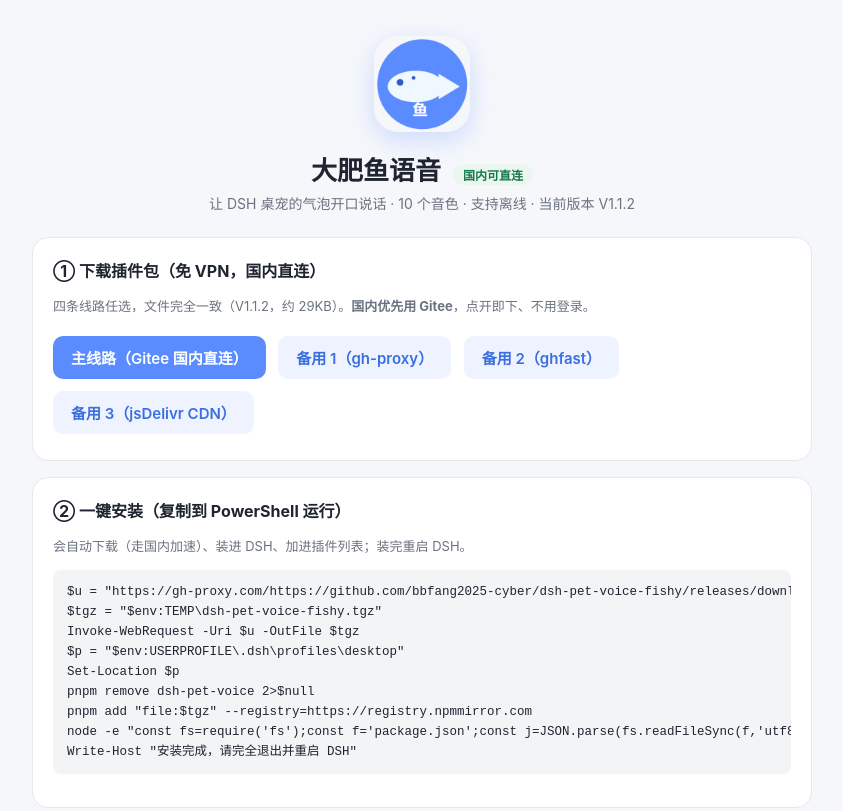
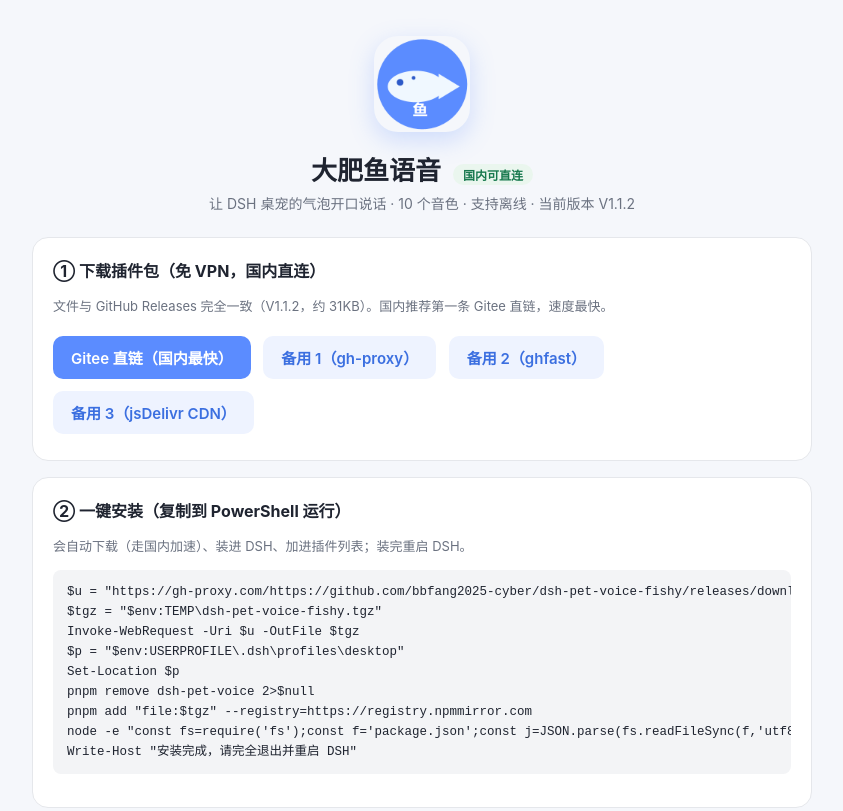
Before and after one commit to bbfang2025-cyber/dsh-pet-voice-fishy, a website: page download.html in a window 1280 px wide. Shown: the top 811 px of the page, without its empty margins (218-1061 px from the left). Drawn offline with Linux system fonts and the light colour scheme.

Commit message:
release: v1.1.2 + 双音源修复

```diff
--- a/download.html
+++ b/download.html
@@ -32,8 +32,8 @@
 
   <div class="card">
     <h2>① 下载插件包（免 VPN，国内直连）</h2>
-    <p class="note">四条线路任选，文件完全一致（V1.1.2，约 29KB）。<b>国内优先用 Gitee</b>，点开即下、不用登录。</p>
-    <a class="btn" href="https://gitee.com/bbfcyber/dsh-pet-voice-fishy/releases/download/v1.1.2/dsh-pet-voice-fishy-1.1.2.tgz">主线路（Gitee 国内直连）</a>
+    <p class="note">文件与 GitHub Releases 完全一致（V1.1.2，约 31KB）。国内推荐第一条 Gitee 直链，速度最快。</p>
+    <a class="btn" href="https://gitee.com/bbfcyber/dsh-pet-voice-fishy/raw/master/release/dsh-pet-voice-fishy-1.1.2.tgz">Gitee 直链（国内最快）</a>
     <a class="btn secondary" href="https://gh-proxy.com/https://github.com/bbfang2025-cyber/dsh-pet-voice-fishy/releases/download/v1.1.2/dsh-pet-voice-fishy-1.1.2.tgz">备用 1（gh-proxy）</a>
     <a class="btn secondary" href="https://ghfast.top/https://github.com/bbfang2025-cyber/dsh-pet-voice-fishy/releases/download/v1.1.2/dsh-pet-voice-fishy-1.1.2.tgz">备用 2（ghfast）</a>
     <a class="btn secondary" href="https://cdn.jsdelivr.net/gh/bbfang2025-cyber/dsh-pet-voice-fishy@main/release/dsh-pet-voice-fishy-1.1.2.tgz">备用 3（jsDelivr CDN）</a>
```
